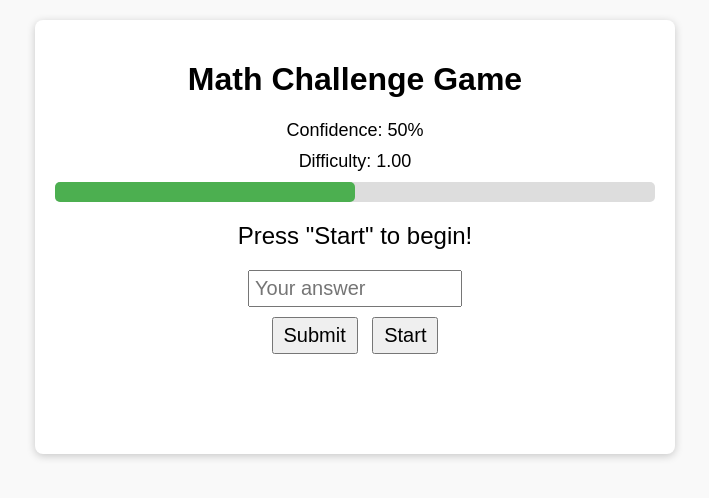
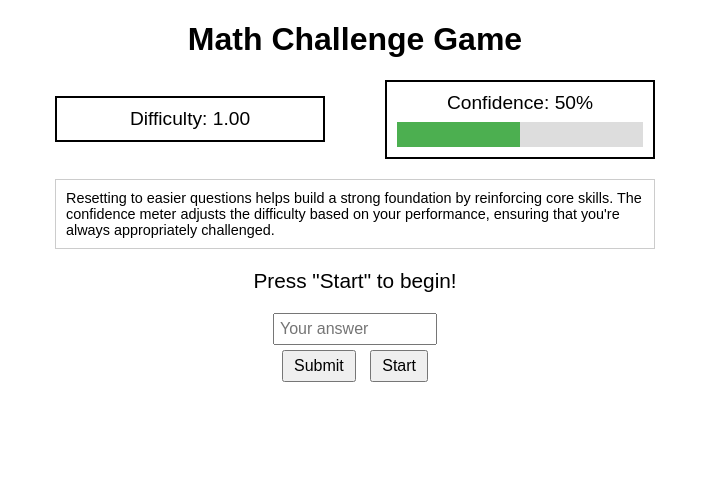
Before and after one commit to CalebLai1/HackVH, a plain HTML site: page index.html in a window 1280 px wide. Shown: the whole page, without its empty margins (285-994 px from the left). Drawn offline with Linux system fonts and the light colour scheme.

Commit message:
Update index.html

```diff
--- a/index.html
+++ b/index.html
@@ -3,15 +3,80 @@
 <head>
   <meta charset="UTF-8">
   <title>Math Challenge Game</title>
-  <link rel="stylesheet" href="style.css">
+  <style>
+    body {
+      font-family: Arial, sans-serif;
+      text-align: center;
+      margin: 20px;
+    }
+    .container {
+      max-width: 600px;
+      margin: 0 auto;
+    }
+    .meter-container {
+      display: flex;
+      justify-content: space-between;
+      align-items: center;
+      margin-bottom: 20px;
+    }
+    .meter {
+      border: 2px solid #000;
+      padding: 10px;
+      width: 45%;
+      box-sizing: border-box;
+      font-size: 1.2em;
+    }
+    .progress-bar {
+      background: #ddd;
+      width: 100%;
+      height: 25px;
+      margin-top: 8px;
+    }
+    .progress {
+      background: #4caf50;
+      height: 100%;
+      width: 50%;
+    }
+    .explanation {
+      margin: 20px auto;
+      max-width: 600px;
+      text-align: left;
+      font-size: 0.9em;
+      border: 1px solid #ccc;
+      padding: 10px;
+    }
+    .problem {
+      font-size: 1.3em;
+      margin: 20px 0;
+    }
+    input[type="text"] {
+      font-size: 1em;
+      padding: 5px;
+      width: 150px;
+    }
+    button {
+      font-size: 1em;
+      padding: 5px 10px;
+      margin: 5px;
+    }
+  </style>
 </head>
 <body>
   <div class="container">
     <h1>Math Challenge Game</h1>
-    <div class="info" id="confidenceDisplay">Confidence: 50%</div>
-    <div class="info" id="difficultyDisplay">Difficulty: 1.00</div>
-    <div class="progress-bar">
-      <div class="progress" id="confidenceBar"></div>
+    <div class="meter-container">
+      <div class="meter" id="difficultyMeter">
+        Difficulty: <span id="difficultyDisplay">1.00</span>
+      </div>
+      <div class="meter" id="confidenceMeter">
+        Confidence: <span id="confidenceDisplay">50%</span>
+        <div class="progress-bar">
+          <div class="progress" id="confidenceBar"></div>
+        </div>
+      </div>
+    </div>
+    <div class="explanation">
+      Resetting to easier questions helps build a strong foundation by reinforcing core skills. The confidence meter adjusts the difficulty based on your performance, ensuring that you're always appropriately challenged.
     </div>
     <div class="problem" id="problemText">Press "Start" to begin!</div>
     <input type="text" id="answerInput" placeholder="Your answer">
```
